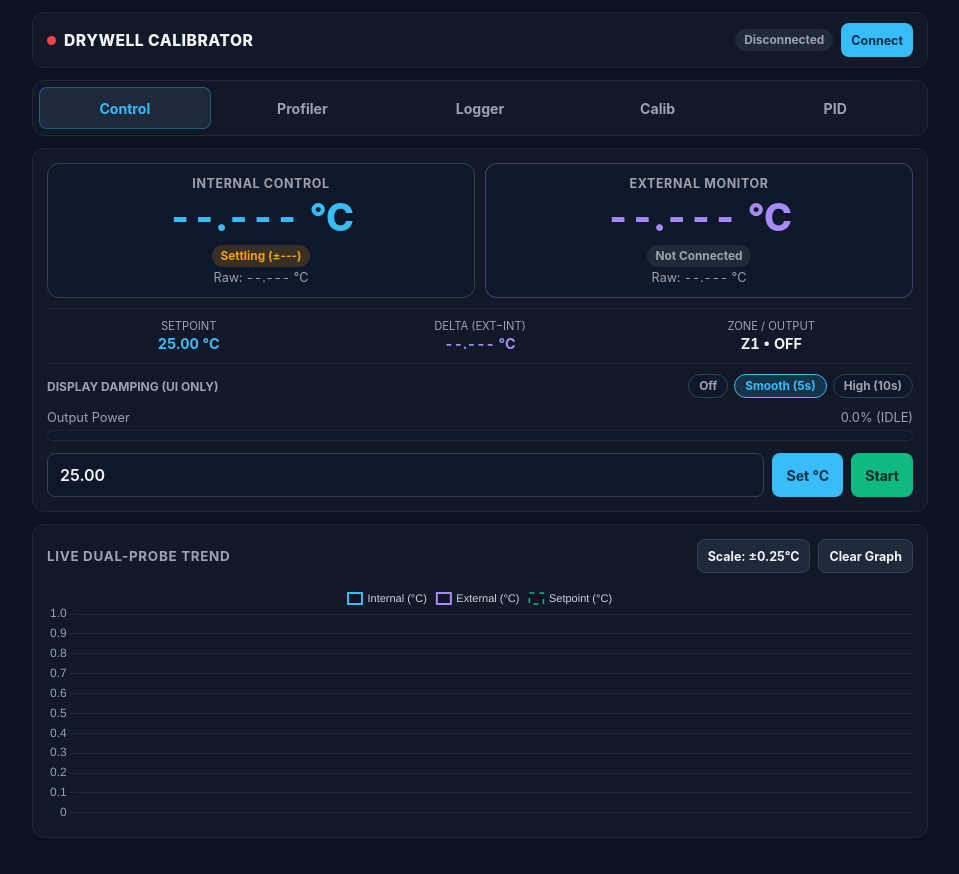
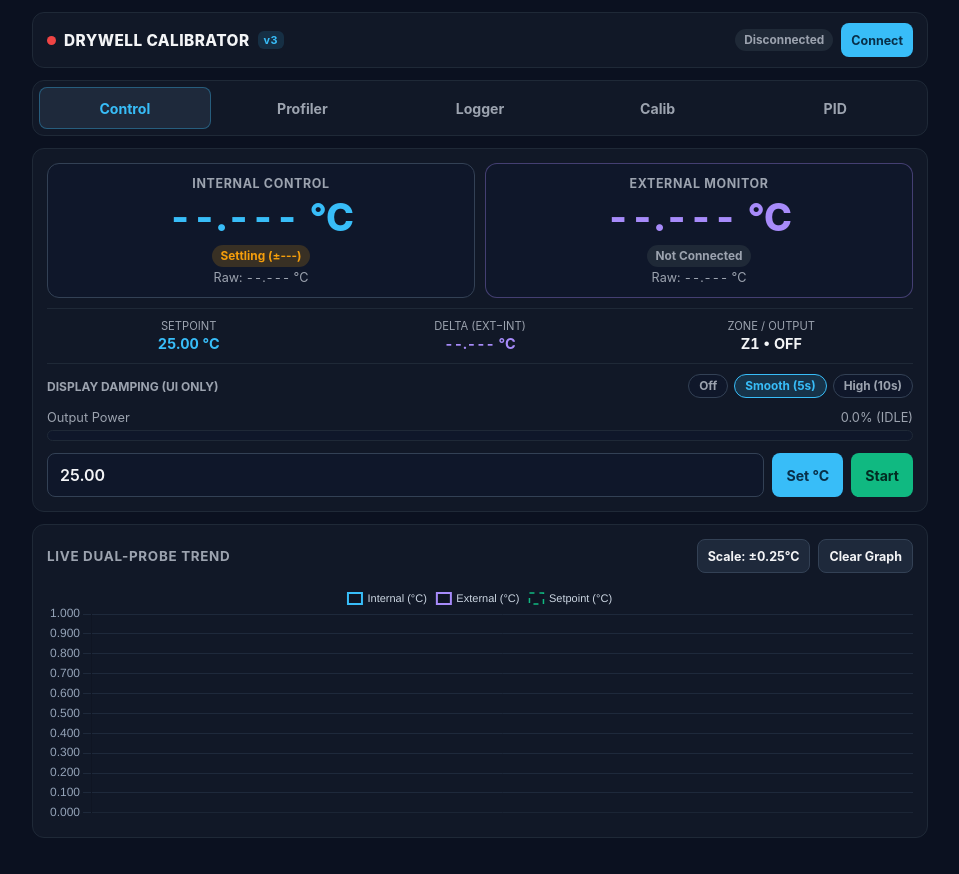
Before and after one commit to smitnaik007-eng/Test-1, a plain HTML site: page index.html in a window 1280 px wide. Shown: the whole page, without its empty margins (160-1119 px from the left). Drawn offline with nearby package versions, Linux system fonts and the light colour scheme.

Commit message:
Update index.html

```diff
--- a/index.html
+++ b/index.html
@@ -2,6 +2,9 @@
 <html lang="en">
 <head>
   <meta charset="UTF-8" />
+  <meta http-equiv="Cache-Control" content="no-cache, no-store, must-revalidate" />
+  <meta http-equiv="Pragma" content="no-cache" />
+  <meta http-equiv="Expires" content="0" />
   <meta name="viewport" content="width=device-width, initial-scale=1.0, viewport-fit=cover" />
   <title>Drywell Temperature Calibrator</title>
   <script src="https://cdn.jsdelivr.net/npm/chart.js"></script>
@@ -62,12 +65,20 @@
       z-index: 30;
     }
     .title {
-      font-size: 0.98rem;
+      font-size: 0.96rem;
       font-weight: 800;
       letter-spacing: 0.03em;
       display: flex;
       align-items: center;
       gap: 8px;
+    }
+    .ver-tag {
+      font-size: 0.68rem;
+      font-weight: 700;
+      color: var(--accent);
+      background: rgba(56, 189, 248, 0.14);
+      padding: 2px 6px;
+      border-radius: 6px;
     }
     .dot { width: 9px; height: 9px; border-radius: 50%; background: var(--danger); display: inline-block; flex-shrink: 0; }
     .dot.connected { background: var(--ok); box-shadow: 0 0 8px var(--ok); }
@@ -425,6 +436,7 @@
       <div class="title">
         <span id="connDot" class="dot"></span>
         <span>DRYWELL CALIBRATOR</span>
+        <span class="ver-tag">v3</span>
       </div>
       <div class="ble-status">
         <span id="faultBadge" class="badge fault" style="display:none;">RTD FAULT</span>
@@ -939,7 +951,7 @@
     }
 
     // =========================================================================
-    // DUAL-PROBE CHART.JS
+    // DUAL-PROBE CHART.JS (0.001 °C Y-AXIS TICKS)
     // =========================================================================
     const ctx = document.getElementById("tempChart").getContext("2d");
     const tempChart = new Chart(ctx, {
@@ -958,7 +970,13 @@
         animation: false,
         scales: {
           x: { ticks: { color: "#64748b", maxTicksLimit: 6 }, grid: { color: "#1e293b" } },
-          y: { ticks: { color: "#94a3b8" }, grid: { color: "#1e293b" } }
+          y: {
+            ticks: {
+              color: "#94a3b8",
+              callback: (val) => Number(val).toFixed(3)
+            },
+            grid: { color: "#1e293b" }
+          }
         },
         plugins: { legend: { labels: { color: "#cbd5e1", boxWidth: 14, font: { size: 11 } } } }
       }
@@ -1397,7 +1415,6 @@
       const delta = live.eok ? Number((live.et - live.t).toFixed(3)) : "";
       const uiStable = live.ok || (live.st > 0 && live.st <= 0.050 && Math.abs(live.t - live.s) <= 0.15);
 
-      // Logs true ESP32 calibrated values plus damped display values for traceability
       const row = {
         Timestamp: new Date(now).toISOString(),
         Time: timeStr,
@@ -1446,7 +1463,6 @@
         XLSX.utils.book_append_sheet(wb, ws, "Drywell_Log");
         XLSX.writeFile(wb, `Drywell_Log_${stamp}.xlsx`);
       } else {
-        // Offline CSV fallback
         const headers = Object.keys(logRows[0]);
         const csv = [
           headers.join(","),
```
